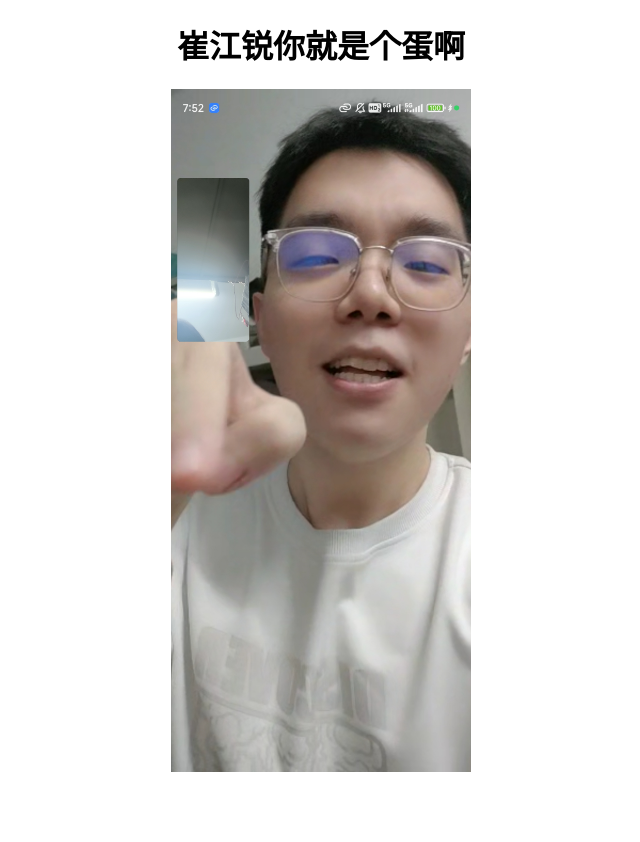
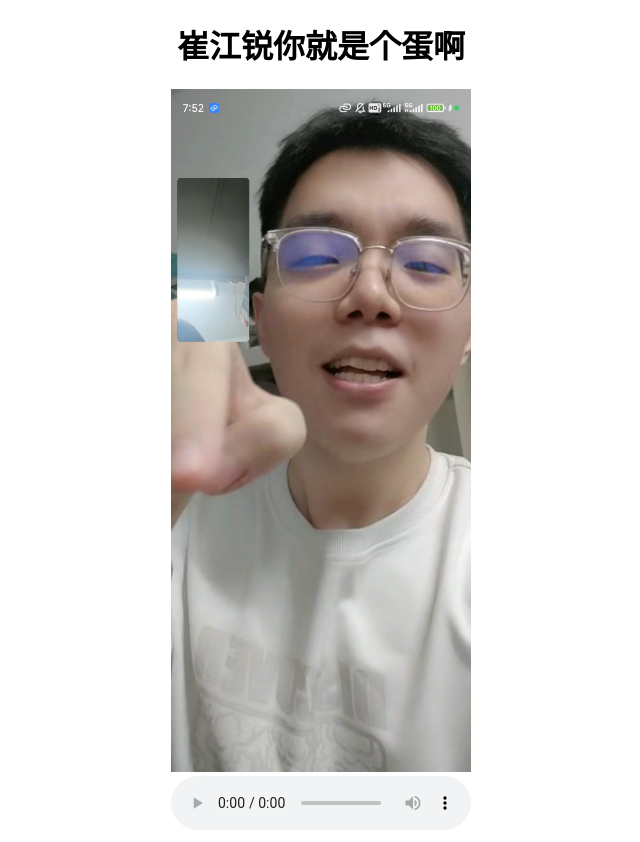
Before and after one commit to bighorncow/bighorncow.github.io, a plain HTML site: page index.html in a window 1280 px wide. Shown: the whole page, without its empty margins (319-959 px from the left). Before the commit the page ends 800 px from the top, so only its background shows below. Drawn offline with Linux system fonts and the light colour scheme.

Commit message:
Update index.html

```diff
--- a/index.html
+++ b/index.html
@@ -10,5 +10,12 @@
     <div style="text-align: center;">
         <img src="https://bighorncow.github.io/1732589808830.jpg" width="300" alt="">
     </div>
+
+    <div style="text-align: center;">
+        <audio controls autoplay>
+            <source src="https://bighorncow.github.io/f3135c39e12cbb30e40454bbee37e591.mp3" type="audio/mpeg">
+        </audio>
+    </div>
+
 </body>
 </html>
```
